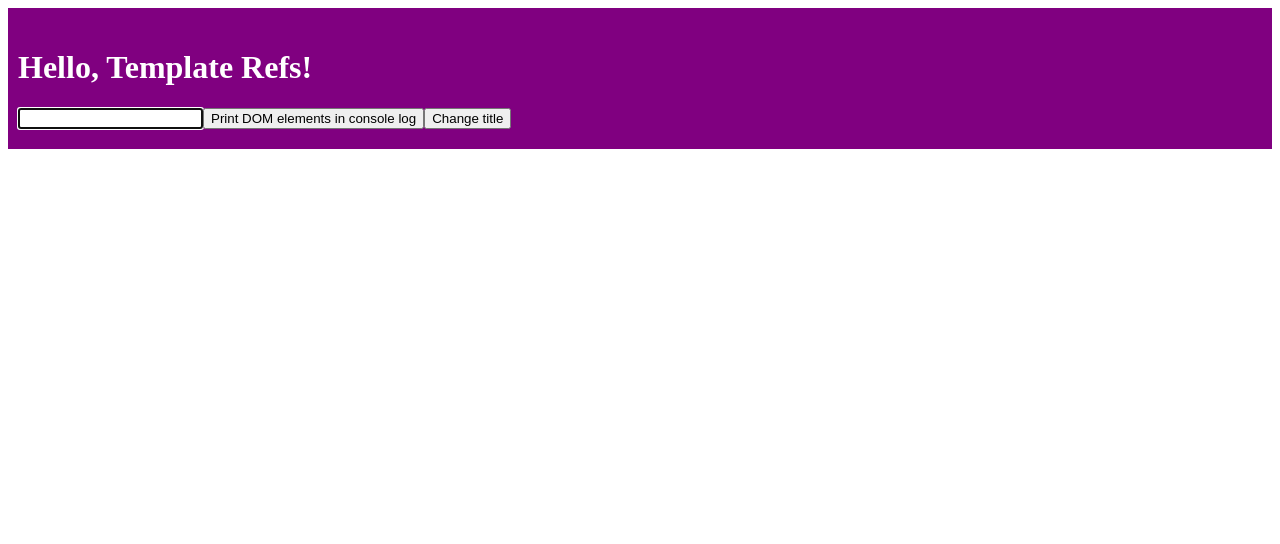
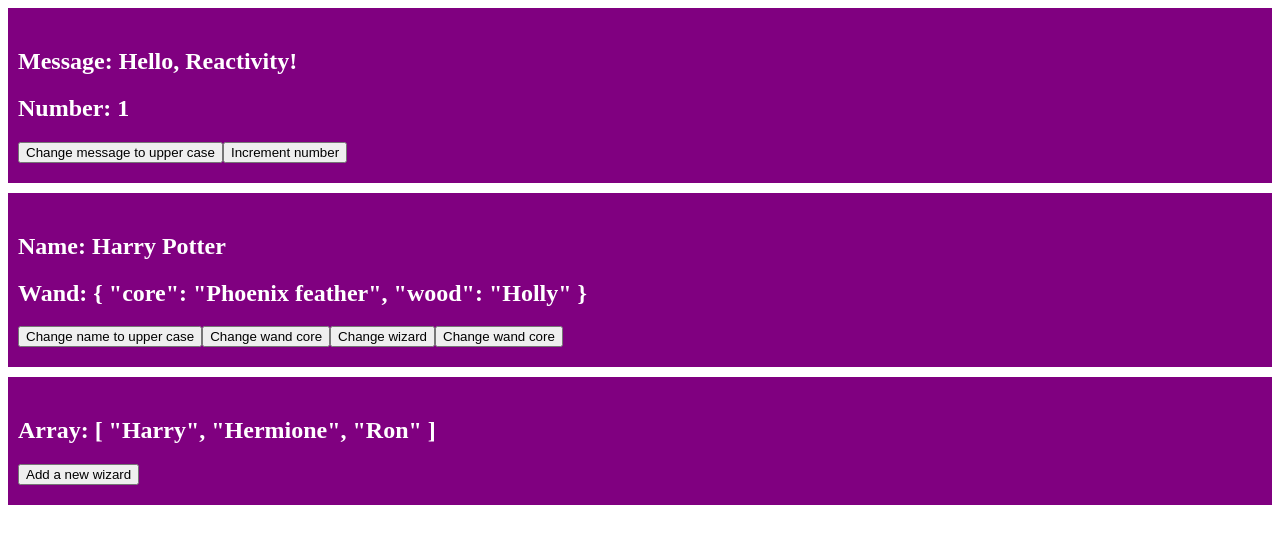
Before and after one commit to HebertAlv/learnvue3, a Vue app: page / in a window 1280 px wide. Shown: the top 544 px of the page. Built offline with nearby package versions, Linux system fonts and the light colour scheme.

Commit message:
reactivity

```diff
--- a/src/App.vue
+++ b/src/App.vue
@@ -1,32 +1,76 @@
 <template>
   <div class="card">
-    <h1 ref="title">Hello, Template Refs!</h1>
-    <input type="text" ref="input" />
-    <button @click="printDomElements">Print DOM elements in console log</button>
-    <button @click="changeTitle">Change title</button>
+    <h2>Message: {{ message }}</h2>
+    <h2>Number: {{ number }}</h2>
+    <button @click="changeMessageToUpperCase">
+      Change message to upper case
+    </button>
+    <button @click="incrementNumber">Increment number</button>
+  </div>
+
+  <div class="card">
+    <h2>Name: {{ wizard.name }}</h2>
+    <h2>Wand: {{ wizard.wand }}</h2>
+    <button @click="changeNameToUpperCase">Change name to upper case</button>
+    <button @click="changeWandCore">Change wand core</button>
+    <button @click="changeWizard">Change wizard</button>
+
+    <!-- You can also mutate a ref directly in event handlers -->
+    <button @click="wizard.wand.core = 'Unicorn hair'">Change wand core</button>
+  </div>
+
+  <div class="card">
+    <h2>Array: {{ wizards }}</h2>
+    <button @click="wizards.push('Draco')">Add a new wizard</button>
   </div>
 </template>
 
 <script setup>
-import { onMounted, ref } from 'vue'
+import { ref } from 'vue'
 
-// declare a ref to hold the element reference
-// the name must match template ref value
-let title = ref()
-const input = ref()
+let message = ref('Hello, Reactivity!')
+let number = ref(1)
 
-function printDomElements() {
-  console.log(title.value)
-  console.log(input.value)
+function changeMessageToUpperCase() {
+  message.value = message.value.toUpperCase()
+  console.log(message.value)
+}
+function incrementNumber() {
+  number.value += 1
+  console.log(number.value)
 }
 
-function changeTitle() {
-  title.value.innerText = 'Hello world!'
+let wizard = ref({
+  id: 1001,
+  name: 'Harry Potter',
+  house: 'Gryffindor',
+  age: 17, // Age during the final battle of Hogwarts
+  wand: {
+    core: 'Phoenix feather',
+    wood: 'Holly'
+  }
+})
+
+function changeNameToUpperCase() {
+  wizard.value.name = wizard.value.name.toUpperCase()
+}
+function changeWandCore() {
+  wizard.value.wand.core = 'Unicorn hair'
+}
+function changeWizard() {
+  wizard.value = {
+    id: 1002,
+    name: 'Hermione Granger',
+    house: 'Gryffindor',
+    age: 17,
+    wand: {
+      core: 'Dragon heartstring',
+      wood: 'Vine'
+    }
+  }
 }
 
-onMounted(() => {
-  input.value.focus() // programmatically focus an input on component mount
-})
+let wizards = ref(['Harry', 'Hermione', 'Ron'])
 </script>
 
 <style scoped>
```
